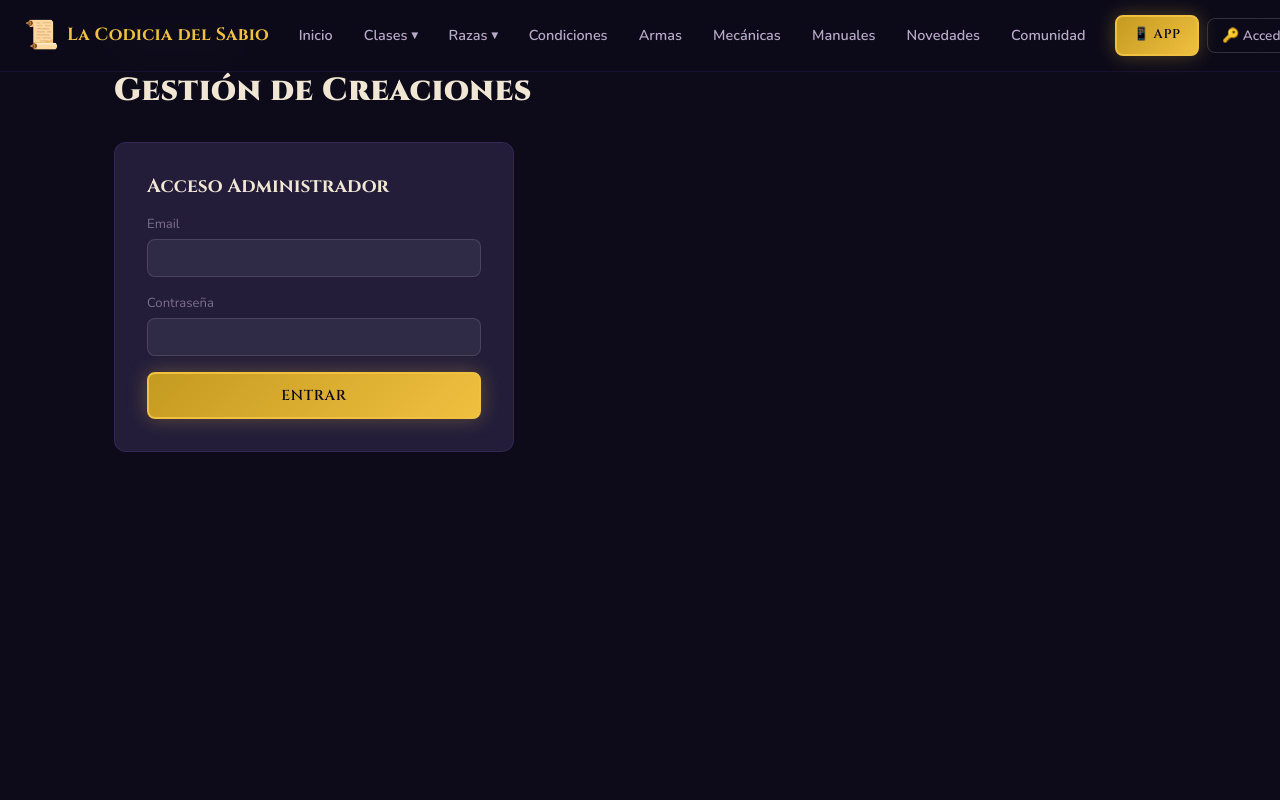
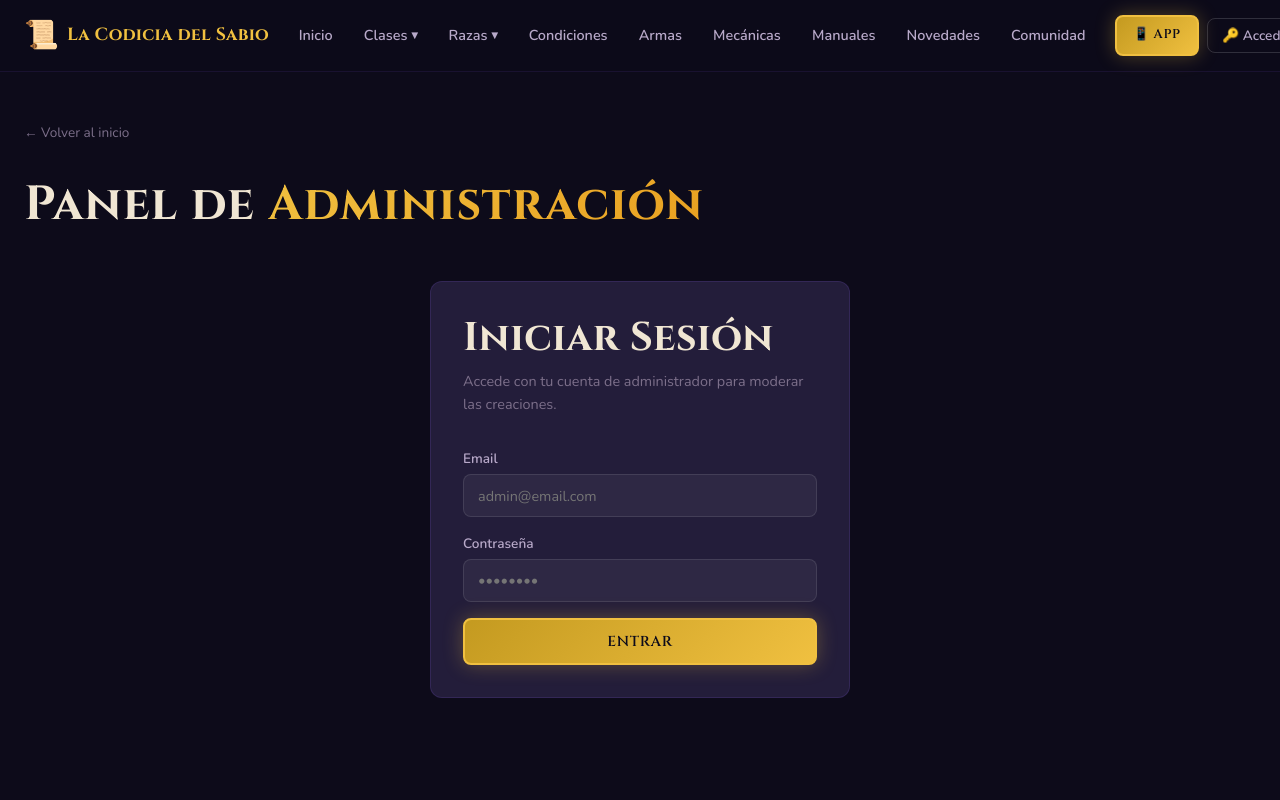
Before and after one commit to alvaro219/lacodiciadelsabioweb, an Angular app: page /admin/creaciones in a window 1280 px wide. Shown: the top 800 px of the page. Built offline with nearby package versions, Linux system fonts and the light colour scheme.

Commit message:
admin navigation added to all admin panels and admin menu visibility restricted to admin users

```diff
--- a/src/app/components/navbar/navbar.html
+++ b/src/app/components/navbar/navbar.html
@@ -79,10 +79,12 @@
               <a routerLink="/comunidad" class="navbar__user-menu-item" (click)="closeMenu()">
                 � Comunidad
               </a>
-              <div class="navbar__user-menu-divider"></div>
-              <a routerLink="/admin/creaciones" class="navbar__user-menu-item navbar__user-menu-item--admin" (click)="closeMenu()">
-                🛡️ Admin Creaciones
-              </a>
+              @if (isAdmin()) {
+                <div class="navbar__user-menu-divider"></div>
+                <a routerLink="/admin/creaciones" class="navbar__user-menu-item navbar__user-menu-item--admin" (click)="closeMenu()">
+                  🛡️ Admin Creaciones
+                </a>
+              }
               <div class="navbar__user-menu-divider"></div>
               <button class="navbar__user-menu-item navbar__user-menu-item--danger" (click)="onLogout()">
                 🚪 Cerrar Sesión
--- a/src/app/components/navbar/navbar.ts
+++ b/src/app/components/navbar/navbar.ts
@@ -25,6 +25,7 @@ export class Navbar {
 
   protected readonly currentUser = computed(() => this.social.currentUser());
   protected readonly authLoading = computed(() => this.social.authLoading());
+  protected readonly isAdmin = computed(() => this.social.isAdmin());
 
   constructor(private social: SocialService) {}
 
--- a/src/app/pages/admin/admin-creaciones.html
+++ b/src/app/pages/admin/admin-creaciones.html
@@ -1,31 +1,64 @@
-<div class="ac-page">
-  <a class="ac-back" routerLink="/admin">← Panel de Admin</a>
-  <h1 class="ac-title">Gestión de Creaciones</h1>
+<section class="admin">
+  <div class="container">
+    <a routerLink="/" class="admin__back">← Volver al inicio</a>
+    <h1 class="admin__title">Panel de <span class="gradient-text">Administración</span></h1>
 
     <!-- LOGIN -->
     @if (!isAuthenticated()) {
-    <div class="ac-login card">
-      @if (accessDenied()) {
-        <div class="ac-error">Acceso denegado. Solo administradores.</div>
-      }
-      @if (loginError()) {
-        <div class="ac-error">{{ loginError() }}</div>
-      }
-      <h3>Acceso Administrador</h3>
-      <div class="ac-field">
-        <label>Email</label>
-        <input type="email" [ngModel]="loginEmail()" (ngModelChange)="loginEmail.set($event)" name="email"/>
+      <div class="admin__login card">
+        <h2>Iniciar Sesión</h2>
+        <p>Accede con tu cuenta de administrador para moderar las creaciones.</p>
+        <form (ngSubmit)="login()" class="admin__login-form">
+          <div class="admin__field">
+            <label for="ac-email">Email</label>
+            <input type="email" id="ac-email" placeholder="admin@email.com"
+              [ngModel]="loginEmail()" (ngModelChange)="loginEmail.set($event)" name="email"/>
           </div>
-      <div class="ac-field">
-        <label>Contraseña</label>
-        <input type="password" [ngModel]="loginPassword()" (ngModelChange)="loginPassword.set($event)" name="pwd"/>
+          <div class="admin__field">
+            <label for="ac-pwd">Contraseña</label>
+            <input type="password" id="ac-pwd" placeholder="••••••••"
+              [ngModel]="loginPassword()" (ngModelChange)="loginPassword.set($event)" name="pwd"/>
           </div>
-      <button class="btn btn--primary" (click)="login()">Entrar</button>
+          @if (loginError()) { <div class="admin__error">{{ loginError() }}</div> }
+          @if (accessDenied()) { <div class="admin__error">No tienes permisos de administrador.</div> }
+          <button type="submit" class="btn btn--primary">Entrar</button>
+        </form>
       </div>
-  }
+    } @else {
+      <!-- HEADER -->
+      <div class="admin__header">
+        <h2>Gestión de Creaciones</h2>
+        <div class="admin__header-actions">
+          <button class="btn btn--outline btn--sm" (click)="logout()">Cerrar Sesión</button>
+        </div>
+      </div>
 
-  <!-- PANEL -->
-  @if (isAuthenticated()) {
+      <!-- ADMIN NAV -->
+      <div class="admin__nav">
+        <a routerLink="/admin" class="admin__nav-card">
+          <span class="admin__nav-card__icon">📅</span>
+          <div>
+            <div class="admin__nav-card__title">Eventos</div>
+            <div class="admin__nav-card__desc">Gestionar eventos y plazas</div>
+          </div>
+        </a>
+        <a routerLink="/admin/novedades" class="admin__nav-card">
+          <span class="admin__nav-card__icon">📰</span>
+          <div>
+            <div class="admin__nav-card__title">Novedades</div>
+            <div class="admin__nav-card__desc">Crear y editar noticias</div>
+          </div>
+        </a>
+        <a routerLink="/admin/creaciones" class="admin__nav-card admin__nav-card--active">
+          <span class="admin__nav-card__icon">🎨</span>
+          <div>
+            <div class="admin__nav-card__title">Creaciones</div>
+            <div class="admin__nav-card__desc">Moderar publicaciones y reportes</div>
+          </div>
+        </a>
+      </div>
+
+      <!-- CONTROLS -->
       <div class="ac-controls">
         <div class="ac-tabs">
           <button class="ac-tab" [class.active]="tab() === 'all'" (click)="tab.set('all')">
@@ -39,7 +72,6 @@
           <input type="text" placeholder="Buscar por título, usuario o tipo..."
             [ngModel]="filterQuery()" (ngModelChange)="filterQuery.set($event)" name="q"/>
         </div>
-      <button class="btn btn--outline btn--sm" (click)="logout()">Cerrar sesión</button>
       </div>
 
     @if (error()) {
@@ -124,8 +156,9 @@
         </div>
       }
     }
-  }
+    } <!-- end @else authenticated -->
   </div>
+</section>
 
 <!-- POST PREVIEW MODAL -->
 @if (viewingPost()) {
--- a/src/app/pages/admin/admin-creaciones.scss
+++ b/src/app/pages/admin/admin-creaciones.scss
@@ -1,50 +1,105 @@
-.ac-page {
-  max-width: 1100px;
-  margin: 0 auto;
-  padding: var(--space-xl) var(--space-lg);
-}
+.admin {
+  padding: calc(var(--navbar-height) + var(--space-2xl)) 0 var(--space-3xl);
+  min-height: 100vh;
 
-.ac-back {
+  &__back {
     display: inline-block;
     font-size: 0.85rem;
     color: var(--color-text-muted);
-  text-decoration: none;
-  margin-bottom: var(--space-md);
+    margin-bottom: var(--space-xl);
+    transition: color var(--transition-fast);
     &:hover { color: var(--color-gold); }
   }
 
-.ac-title {
-  font-size: 2rem;
-  font-weight: 800;
-  margin: 0 0 var(--space-xl);
+  &__title {
+    font-size: clamp(2rem, 5vw, 3rem);
+    margin-bottom: var(--space-2xl);
   }
 
-.ac-login {
-  max-width: 400px;
-  padding: var(--space-xl);
-  display: flex;
-  flex-direction: column;
-  gap: var(--space-md);
-
-  h3 { margin: 0; font-size: 1.2rem; }
+  &__login {
+    max-width: 420px;
+    margin: 0 auto;
+    h2 { margin-bottom: var(--space-sm); }
+    p  { color: var(--color-text-muted); font-size: 0.9rem; margin-bottom: var(--space-xl); }
+    &-form { display: flex; flex-direction: column; gap: var(--space-md); }
   }
 
-.ac-field {
+  &__field {
     display: flex;
     flex-direction: column;
     gap: var(--space-xs);
 
-  label { font-size: 0.82rem; color: var(--color-text-muted); }
+    label { font-size: 0.85rem; font-weight: 600; color: var(--color-text-secondary); }
 
-  input {
-    padding: 0.5rem 0.75rem;
-    background: rgba(255,255,255,0.06);
-    border: 1px solid rgba(255,255,255,0.12);
+    input, textarea {
+      padding: 0.65rem 0.875rem;
+      background: rgba(255,255,255,0.05);
+      border: 1px solid rgba(255,255,255,0.1);
       border-radius: var(--radius-md);
       color: var(--color-text-primary);
       font-family: var(--font-body);
       font-size: 0.9rem;
+      transition: border-color var(--transition-fast);
       &:focus { outline: none; border-color: var(--color-gold); }
+    }
+  }
+
+  &__error {
+    background: rgba(239,68,68,0.1);
+    border: 1px solid rgba(239,68,68,0.3);
+    border-radius: var(--radius-md);
+    color: #fca5a5;
+    padding: 0.5rem 0.75rem;
+    font-size: 0.85rem;
+  }
+
+  &__header {
+    display: flex;
+    justify-content: space-between;
+    align-items: center;
+    margin-bottom: var(--space-xl);
+    flex-wrap: wrap;
+    gap: var(--space-md);
+    h2 { margin: 0; }
+    &-actions { display: flex; gap: var(--space-sm); }
+  }
+
+  &__nav {
+    display: grid;
+    grid-template-columns: repeat(3, 1fr);
+    gap: var(--space-md);
+    margin-bottom: var(--space-xl);
+    @media (max-width: 640px) { grid-template-columns: 1fr; }
+  }
+
+  &__nav-card {
+    display: flex;
+    align-items: center;
+    gap: var(--space-md);
+    padding: var(--space-md) var(--space-lg);
+    border-radius: var(--radius-lg);
+    border: 1px solid rgba(255,255,255,0.08);
+    background: rgba(255,255,255,0.03);
+    text-decoration: none;
+    color: var(--color-text-secondary);
+    transition: all var(--transition-fast);
+
+    &:hover {
+      border-color: rgba(255,255,255,0.16);
+      background: rgba(255,255,255,0.06);
+      color: var(--color-text-primary);
+      transform: translateY(-2px);
+    }
+
+    &--active {
+      border-color: var(--color-gold);
+      background: rgba(240,192,64,0.07);
+      color: var(--color-text-primary);
+    }
+
+    &__icon { font-size: 1.6rem; line-height: 1; }
+    &__title { font-size: 0.95rem; font-weight: 700; color: inherit; }
+    &__desc   { font-size: 0.78rem; color: var(--color-text-muted); margin-top: 2px; }
   }
 }
 
--- a/src/app/pages/admin/admin-events.html
+++ b/src/app/pages/admin/admin-events.html
@@ -48,6 +48,31 @@
           <button class="btn btn--primary" (click)="openCreateForm()">+ Nuevo Evento</button>
           <button class="btn btn--outline btn--sm" (click)="logout()">Cerrar Sesión</button>
         </div>
+      </div>
+
+      <!-- ADMIN NAV -->
+      <div class="admin__nav">
+        <a routerLink="/admin" class="admin__nav-card admin__nav-card--active">
+          <span class="admin__nav-card__icon">📅</span>
+          <div>
+            <div class="admin__nav-card__title">Eventos</div>
+            <div class="admin__nav-card__desc">Gestionar eventos y plazas</div>
+          </div>
+        </a>
+        <a routerLink="/admin/novedades" class="admin__nav-card">
+          <span class="admin__nav-card__icon">📰</span>
+          <div>
+            <div class="admin__nav-card__title">Novedades</div>
+            <div class="admin__nav-card__desc">Crear y editar noticias</div>
+          </div>
+        </a>
+        <a routerLink="/admin/creaciones" class="admin__nav-card">
+          <span class="admin__nav-card__icon">🎨</span>
+          <div>
+            <div class="admin__nav-card__title">Creaciones</div>
+            <div class="admin__nav-card__desc">Moderar publicaciones y reportes</div>
+          </div>
+        </a>
       </div>
 
       <!-- EVENT FORM MODAL -->
--- a/src/app/pages/admin/admin-novedades.html
+++ b/src/app/pages/admin/admin-novedades.html
@@ -37,6 +37,31 @@
           <a routerLink="/novedades" class="btn btn--outline btn--sm" target="_blank">Ver página →</a>
           <button class="btn btn--outline btn--sm" (click)="logout()">Cerrar Sesión</button>
         </div>
+      </div>
+
+      <!-- ADMIN NAV -->
+      <div class="admin__nav">
+        <a routerLink="/admin" class="admin__nav-card">
+          <span class="admin__nav-card__icon">📅</span>
+          <div>
+            <div class="admin__nav-card__title">Eventos</div>
+            <div class="admin__nav-card__desc">Gestionar eventos y plazas</div>
+          </div>
+        </a>
+        <a routerLink="/admin/novedades" class="admin__nav-card admin__nav-card--active">
+          <span class="admin__nav-card__icon">📰</span>
+          <div>
+            <div class="admin__nav-card__title">Novedades</div>
+            <div class="admin__nav-card__desc">Crear y editar noticias</div>
+          </div>
+        </a>
+        <a routerLink="/admin/creaciones" class="admin__nav-card">
+          <span class="admin__nav-card__icon">🎨</span>
+          <div>
+            <div class="admin__nav-card__title">Creaciones</div>
+            <div class="admin__nav-card__desc">Moderar publicaciones y reportes</div>
+          </div>
+        </a>
       </div>
 
       <!-- FORM MODAL -->
```
Also changed, not shown: src/app/pages/admin/admin-events.scss (+52 -0 lines), src/app/services/social.service.ts (+8 -6 lines). Lines whose indentation alone changed are shown as unchanged.
